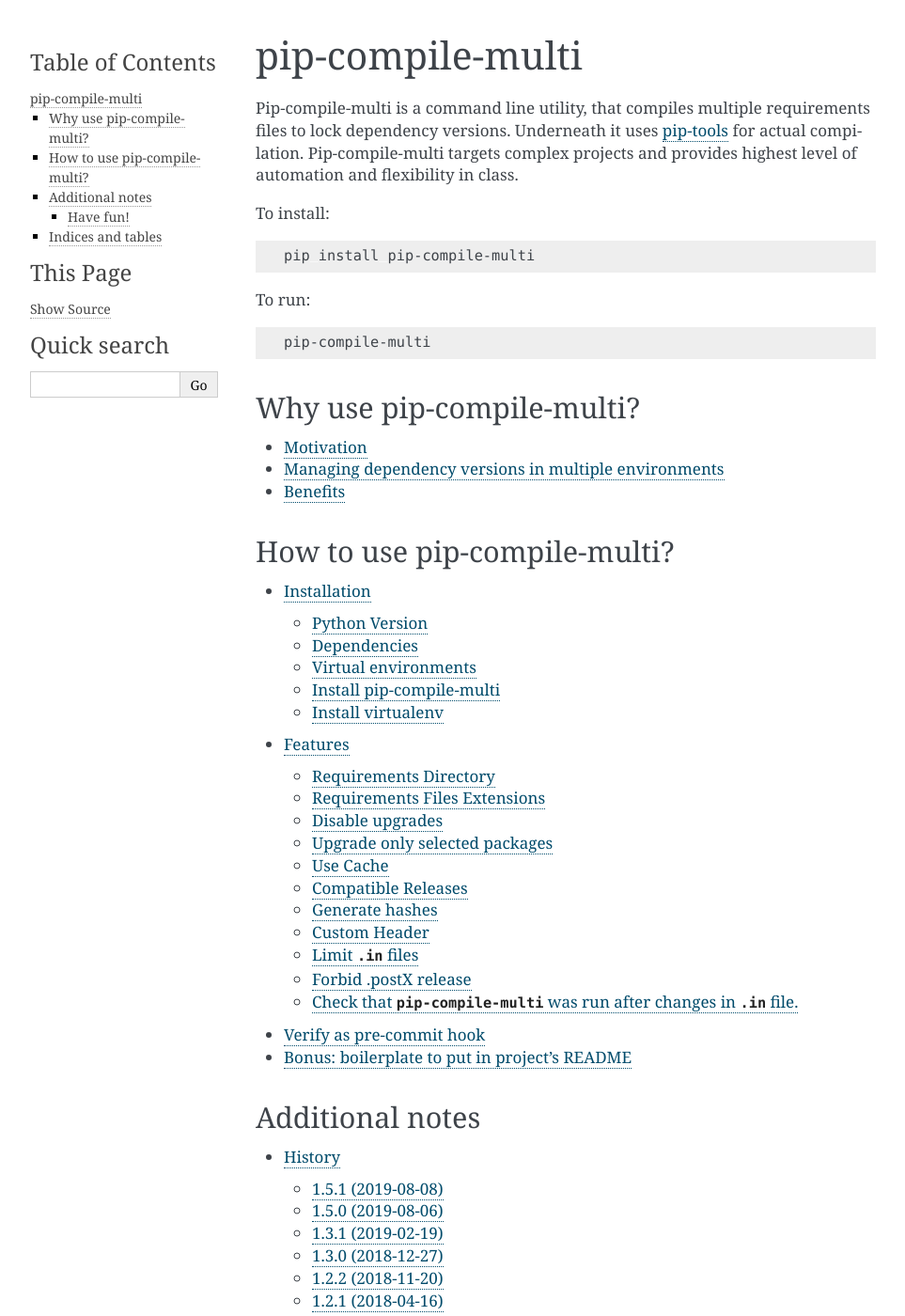
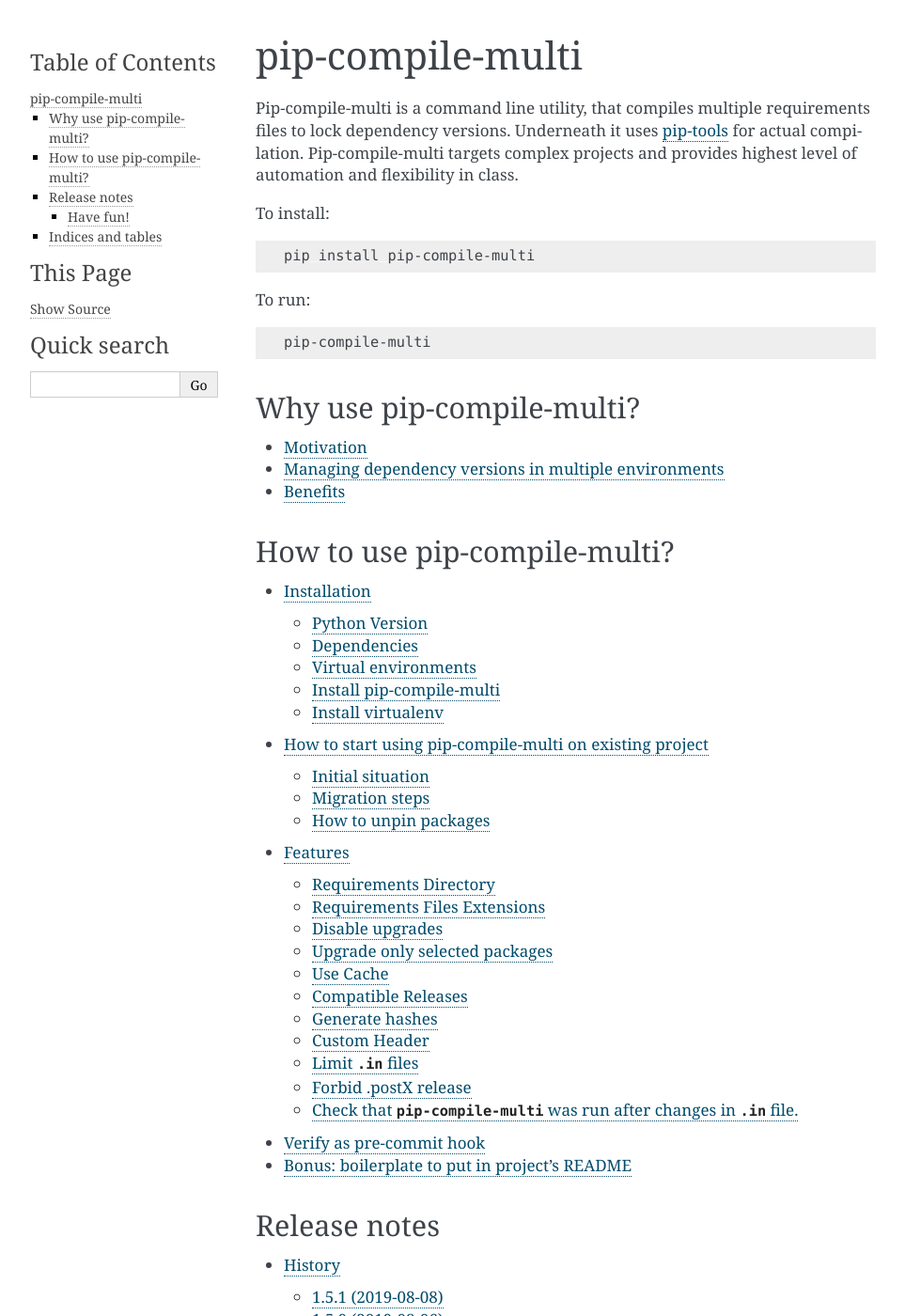
Before and after one commit to peterdemin/pip-compile-multi, a Sphinx documentation site: the page built from docs/index.rst, in a window 1280 px wide and 1400 px high. Shown: the whole window at 94% size, without its empty margins (148-1111 px from the left). Built offline with Sphinx 7.4.7, drawn with Linux system fonts in a browser that asks for light colours; some of the changed lines change nothing that is shown.

Commit message:
adding migration how-to

```diff
--- a/docs/index.rst
+++ b/docs/index.rst
@@ -44,13 +44,14 @@
     :maxdepth: 2
 
     installation
+    migration
     features
     precommit
     boilerplate
 
 
-Additional notes
-================
+Release notes
+=============
 
 .. toctree::
     :maxdepth: 2
--- /dev/null
+++ b/docs/migration.rst
@@ -0,0 +1,36 @@
+How to start using pip-compile-multi on existing project
+--------------------------------------------------------
+
+Initial situation
+=================
+
+There are various ways to declare dependencies in Python project.
+The most straightforward is to just put them right into ``setup.py``,
+like `Flask`_ does.
+
+Another common option is to have one or more ``requirements.txt`` files in a project,
+like `Deluge`_ have.
+
+.. _Flask: https://github.com/pallets/flask/blob/master/setup.py#L52-L75
+.. _Deluge: https://github.com/deluge-torrent/deluge/blob/develop/requirements.txt
+
+
+Migration steps
+===============
+
+1. Create ``requirements`` directory.
+2. Copy-paste the list of project runtime dependencies
+   to ``requirements/base.in``.
+2. Create ``requirements/test.in`` with test time dependencies.
+3. Run ``pip-compile-multi``. It will produce two more files:
+
+    * ``requirements/base.txt``
+    * ``requirements/test.txt``
+
+4. :ref:`Unpin <unpin>` packages in ``.in`` files.
+5. Run ``pip-compile-multi`` again to upgrade the compiled files.
+
+.. _unpin:
+
+How to unpin packages
+=====================
```
